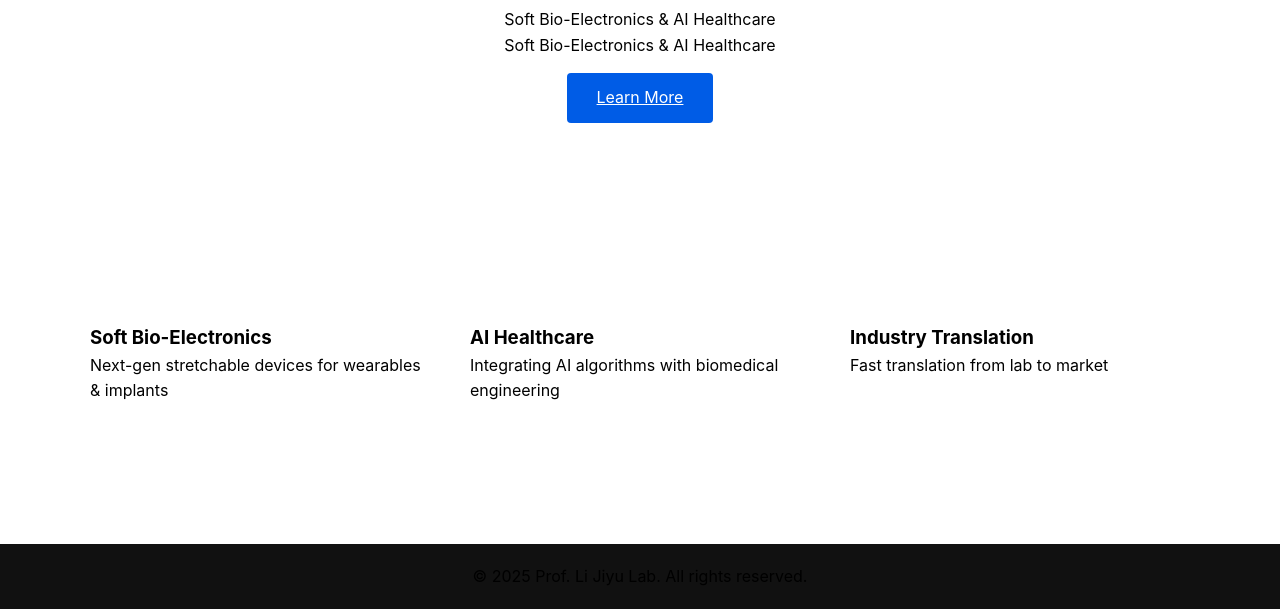
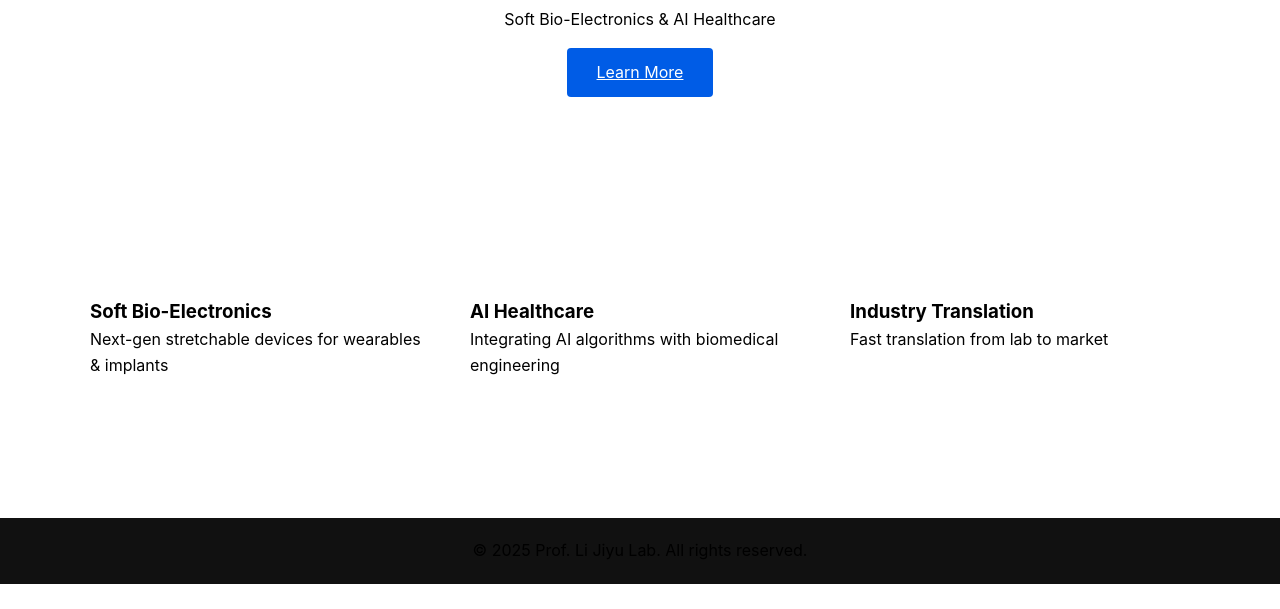
Before and after one commit to Karis-YAO/lijiyu-site, a plain HTML site: page index.html in a window 1280 px wide. Shown: the part 245-854 px from the top of the page. After the commit the page ends 829 px from the top, so only its background shows below. Drawn offline with Linux system fonts and the light colour scheme.

Commit message:
删除index多余文字

```diff
--- a/index.html
+++ b/index.html
@@ -32,7 +32,6 @@
 
 		 <p data-en="Soft Bio-Electronics & AI Healthcare" data-zh="柔性生物电子与智能医疗">Soft Bio-Electronics & AI Healthcare</p>
 
-        <p data-en="Soft Bio-Electronics & AI Healthcare" data-zh="柔性生物电子与智能医疗">Soft Bio-Electronics & AI Healthcare</p>
         <a href="about.html" class="btn" data-en="Learn More" data-zh="了解更多">Learn More</a>
     </section>
 
```
